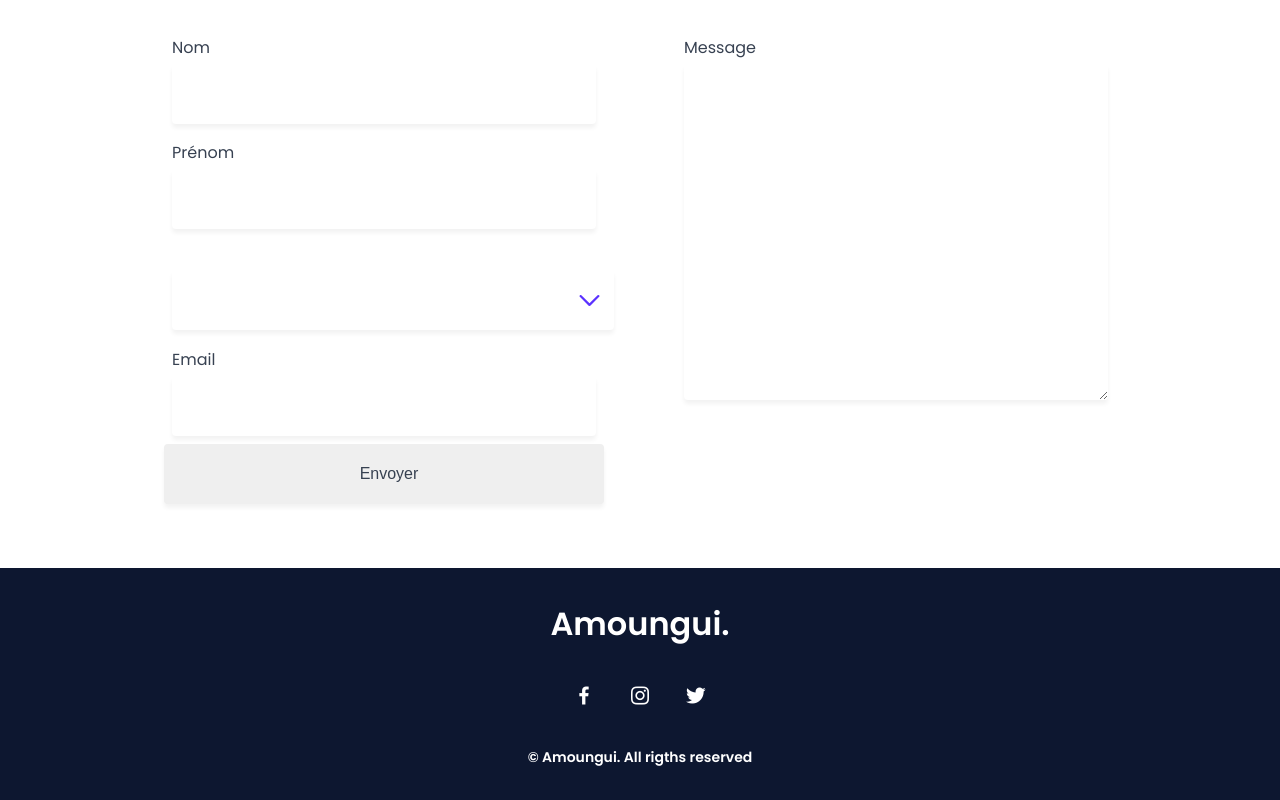
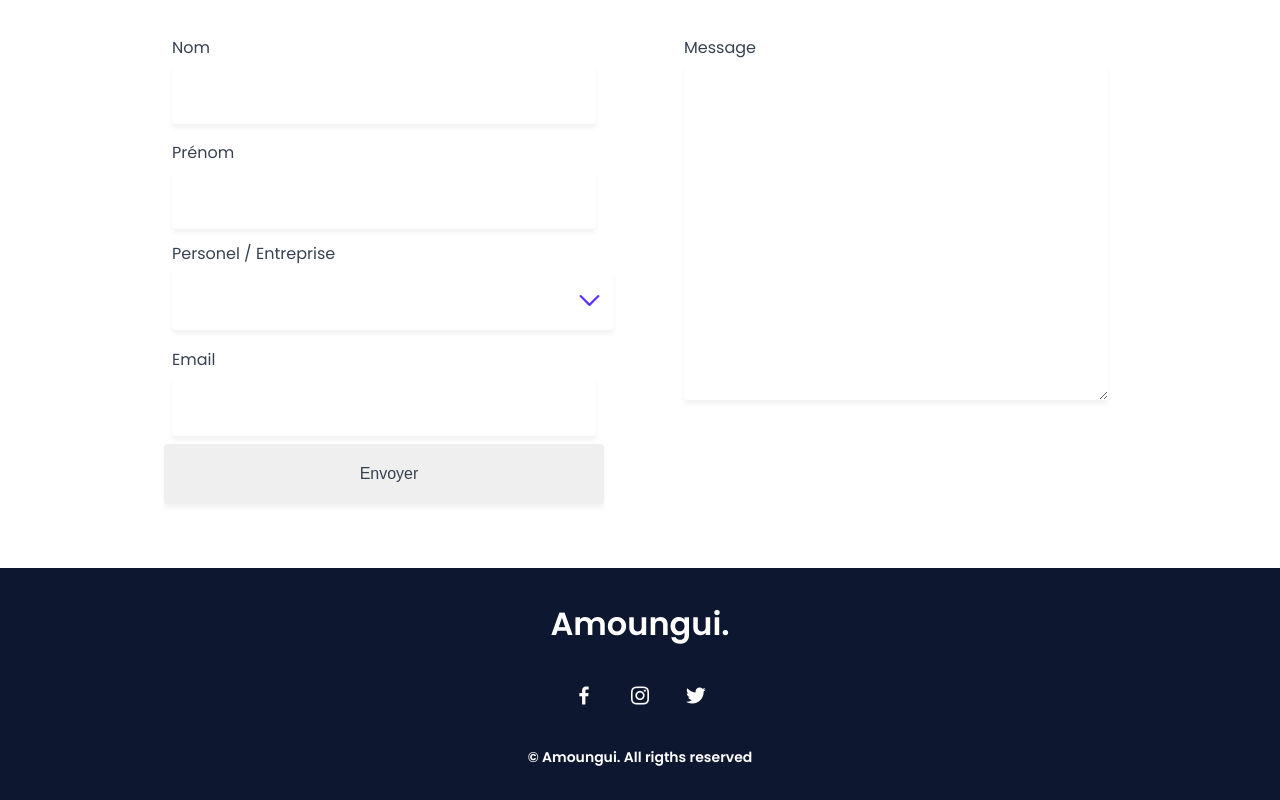
Before and after one commit to amoungui/porfolio, a React (Create React App) app: page / in a window 1280 px wide. Shown: the part 2687-3487 px from the top of the page. Built offline with nearby package versions, Linux system fonts and the light colour scheme.

Commit message:
review select field label color

```diff
--- a/src/components/Select/style.css
+++ b/src/components/Select/style.css
@@ -6,7 +6,7 @@
   margin-bottom: 16px;
 }
 .SelectContainer .label {
-  color: white;
+  color: black;
   margin-bottom: 4px;
   margin-top: 4px;
 }
--- a/src/components/Select/style.scss
+++ b/src/components/Select/style.scss
@@ -1,10 +1,12 @@
+@import "src/colors.scss";
+
 .SelectContainer {
   width: 308px;
   min-height: 86px;
   position: relative;
   margin-left: 8px;
   .label {
-    color: white;
+    color: $black;
     margin-bottom: 4px;
     margin-top: 4px;
   }
```
